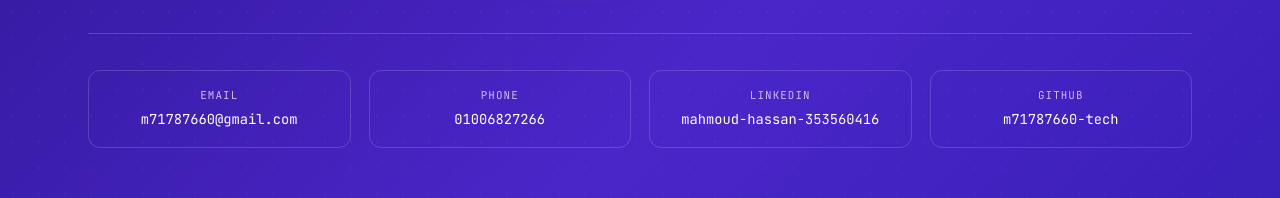
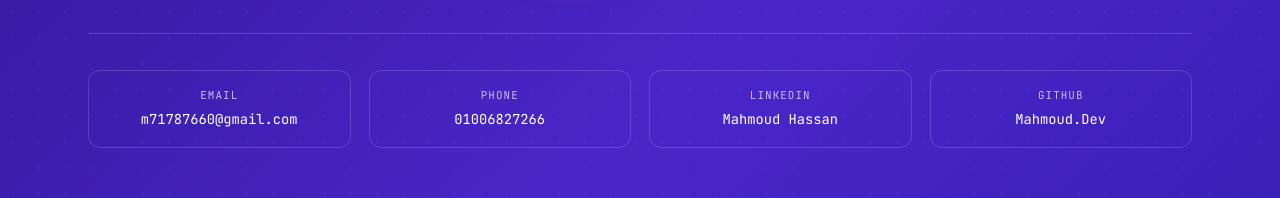
Before and after one commit to mahmoud-hassan-web-dev/newportfolio, a React (Vite) app: page / in a window 1280 px wide. Shown: the part 4392-4590 px from the top of the page. Built offline with nearby package versions, Linux system fonts and the light colour scheme.

Commit message:
edit links

```diff
--- a/src/components/Contact.jsx
+++ b/src/components/Contact.jsx
@@ -23,11 +23,11 @@
           <a href="tel:+201006827266">
             <span className="label">Phone</span>01006827266
           </a>
-          <a href="https://linkedin.com/in/mahmoud-hassan-353560416" target="_blank" rel="noopener noreferrer">
-            <span className="label">LinkedIn</span>mahmoud-hassan-353560416
+          <a href="https://linkedin.com/in/mahmoud-hassan-web-dev" target="_blank" rel="noopener noreferrer">
+            <span className="label">LinkedIn</span>Mahmoud Hassan
           </a>
-          <a href="https://github.com/m71787660-tech" target="_blank" rel="noopener noreferrer">
-            <span className="label">GitHub</span>m71787660-tech
+          <a href="https://github.com/mahmoud-hassan-web-dev" target="_blank" rel="noopener noreferrer">
+            <span className="label">GitHub</span>Mahmoud.Dev
           </a>
         </div>
       </div>
```
